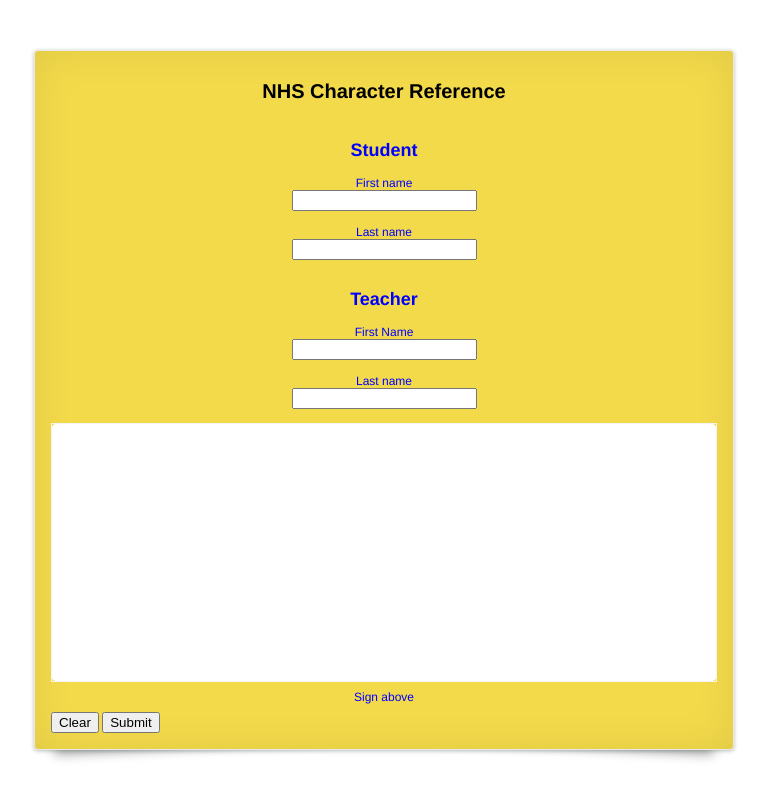
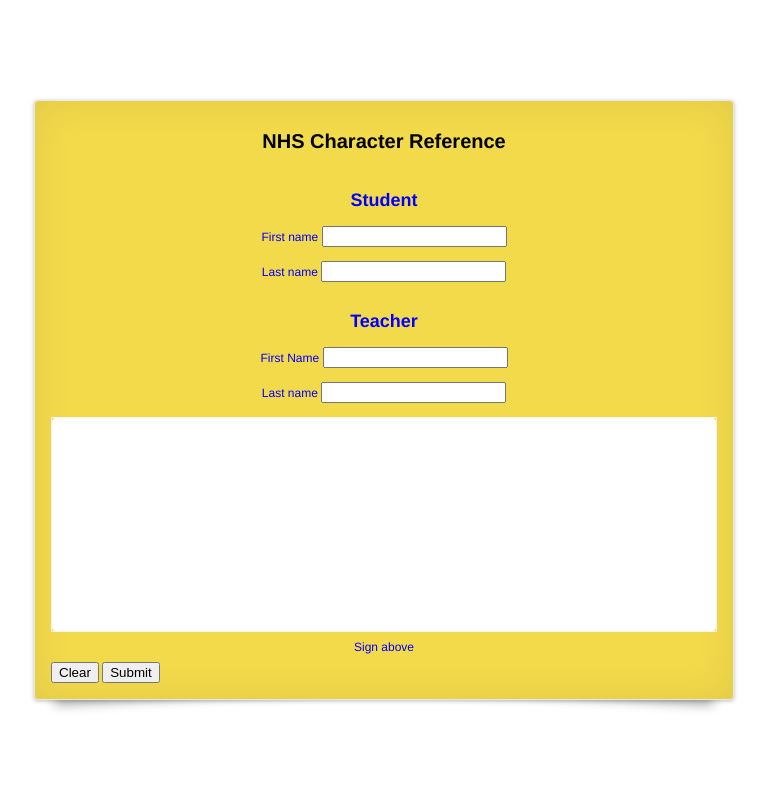
Before and after one commit to shs-nhs/shs-nhs.github.io, a plain HTML site: page index.html in a window 1280 px wide. Shown: the whole page, without its empty margins (256-1023 px from the left). Drawn offline with nearby package versions, Linux system fonts and the light colour scheme.

Commit message:
make it smaller

```diff
--- a/Signature Pad demo_files/signature-pad.css
+++ b/Signature Pad demo_files/signature-pad.css
@@ -38,7 +38,7 @@
   width: 100%;
   height: 100%;
   max-width: 700px;
-  max-height: 700px;
+  max-height: 600px;
   border: 1px solid #e8e8e8;
   background-color: rgb(243, 218, 75);
   box-shadow: 0 1px 4px rgba(0, 0, 0, 0.27), 0 0 40px rgba(0, 0, 0, 0.08) inset;
--- a/index.html
+++ b/index.html
@@ -18,6 +18,7 @@
   <style>
     h1 {text-align: center;}
     h2 {text-align: center;}
+    p  {text-align: center;}
   </style>
 
 
@@ -29,17 +30,17 @@
     <form id="frm1" action="/action_page.php" >
 
   <h2>Student</h2>
-	<label for="fname">First name</label><br>
+	<label for="fname">First name</label>
     <input type="text" id="fname" name="fname" ><br><br>
 
-	<label for="lname">Last name</label><br>
-    <input type="text" id="lname" name="lname" ><br><br>
+  <label for="lname">Last name</label>
+     <input type="text" id="lname" name="lname" ><br><br>
 
   <h2>Teacher</h2>
-    <label for="tfname">First Name</label><br>
+     <label for="tfname">First Name</label>
     <input type="text" id="tfname" name="tfname" ><br><br>
 
-	<label for="tfname">Last name</label><br>
+	<label for="tfname">Last name</label>
     <input type="text" id="tlname" name="tlname" ><br><br>
 
 	</form>
```
